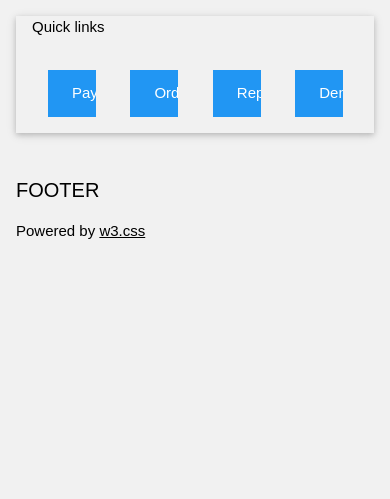
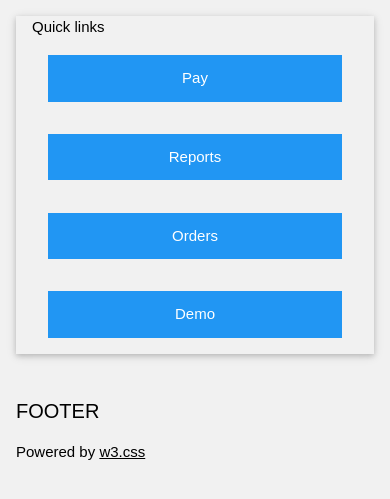
Before and after one commit to priyankdalal/c3swebcom, a Django app: template templates/manager/dashboard.html in a window 390 px wide. Shown: the part 112-611 px from the top of the page. Run offline with Django 3.2, Linux system fonts and the light colour scheme; the template is opened without the code that fills it, so the values that code supplies are empty; some web fonts are replaced.

Commit message:
made responsive the pay page

```diff
--- a/templates/manager/dashboard.html
+++ b/templates/manager/dashboard.html
@@ -7,12 +7,12 @@
     <div class="w3-container">
         <div class="quick-links w3-panel w3-light-gray w3-card">
                 Quick links
-            <ul>
-                <li class="w3-panel"><a href="pay" class="w3-button w3-blue w3-padding-large">Pay</a></li>
-                <li class="w3-panel"><a href="" class="w3-button w3-blue w3-padding-large">Orders</a></li>
-                <li class="w3-panel"><a href="" class="w3-button w3-blue w3-padding-large">Reports</a></li>
-                <li class="w3-panel"><a href="" class="w3-button w3-blue w3-padding-large">Demo</a></li>
-            </ul>
+            <div class="w3-row">
+                <div class="w3-panel w3-col l3"><a href="pay" class="w3-button w3-blue w3-padding-large w3-col">Pay</a></div>
+                <div class="w3-panel w3-col l3"><a href="" class="w3-button w3-blue w3-padding-large w3-col">Reports</a></div>
+                <div class="w3-panel w3-col l3"><a href="" class="w3-button w3-blue w3-padding-large w3-col">Orders</a></div>
+                <div class="w3-panel w3-col l3"><a href="" class="w3-button w3-blue w3-padding-large w3-col">Demo</a></div>
+            </div>
         </div>
     </div>
 </div>
--- a/templates/manager/pay.html
+++ b/templates/manager/pay.html
@@ -7,7 +7,6 @@
     </header>
     <div class="w3-container">
         <div class="quick-links w3-panel w3-light-gray w3-card w3-responsive" id="pay_table_container_id">
-                Quick links
             <table class="w3-table-all w3-margin-top" id="pay_table">
                 <thead>
                     <tr class="w3-blue">
```
